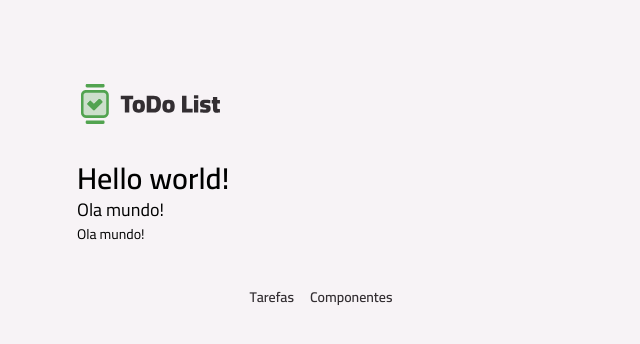
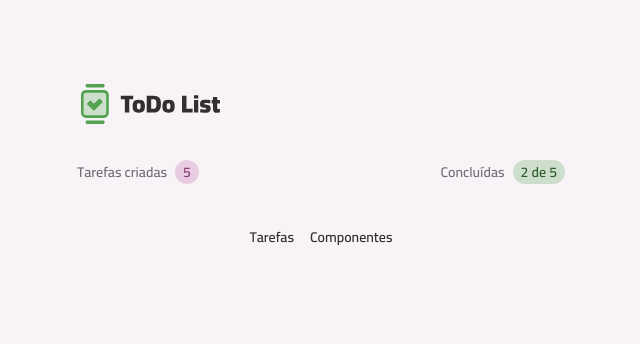
Before and after one commit to gabriel-lima258/to-do-list, a React (Vite) app: page / in a window 1280 px wide. Shown: the top 344 px of the page, without its empty margins (319-959 px from the left). Built offline with nearby package versions, Linux system fonts and the light colour scheme.

Commit message:
Implement TaskSummary component and update PageHome layout

```diff
--- /dev/null
+++ b/src/core-components/tasks-summary.tsx
@@ -0,0 +1,17 @@
+import Badge from "../components/badge";
+import Text from "../components/text";
+
+export default function TaskSummary() {
+  return (
+    <>
+      <div className="flex items-center gap-2">
+        <Text variant={"body-sm-bold"} className="!text-gray-300">Tarefas criadas</Text>
+        <Badge variant={"secondary"}>5</Badge>
+      </div>
+      <div className="flex items-center gap-2">
+        <Text variant={"body-sm-bold"} className="!text-gray-300">Concluídas</Text>
+        <Badge variant={"primary"}>2 de 5</Badge>
+      </div>
+    </>
+  );
+}
--- a/src/pages/page-home.tsx
+++ b/src/pages/page-home.tsx
@@ -1,11 +1,12 @@
 import Container from "../components/container";
+import TaskSummary from "../core-components/tasks-summary";
 
 export default function PageHome() {
   return (
-    <Container>
-      <h1 className="text-3xl font-bold">Hello world!</h1>
-      <p className="text-lg">Ola mundo!</p>
-      <p className="text-sm">Ola mundo!</p>
+    <Container as="article" className="space-y-3">
+      <header className="flex items-center justify-between">
+        <TaskSummary />
+      </header>
     </Container>
   );
 }
```
